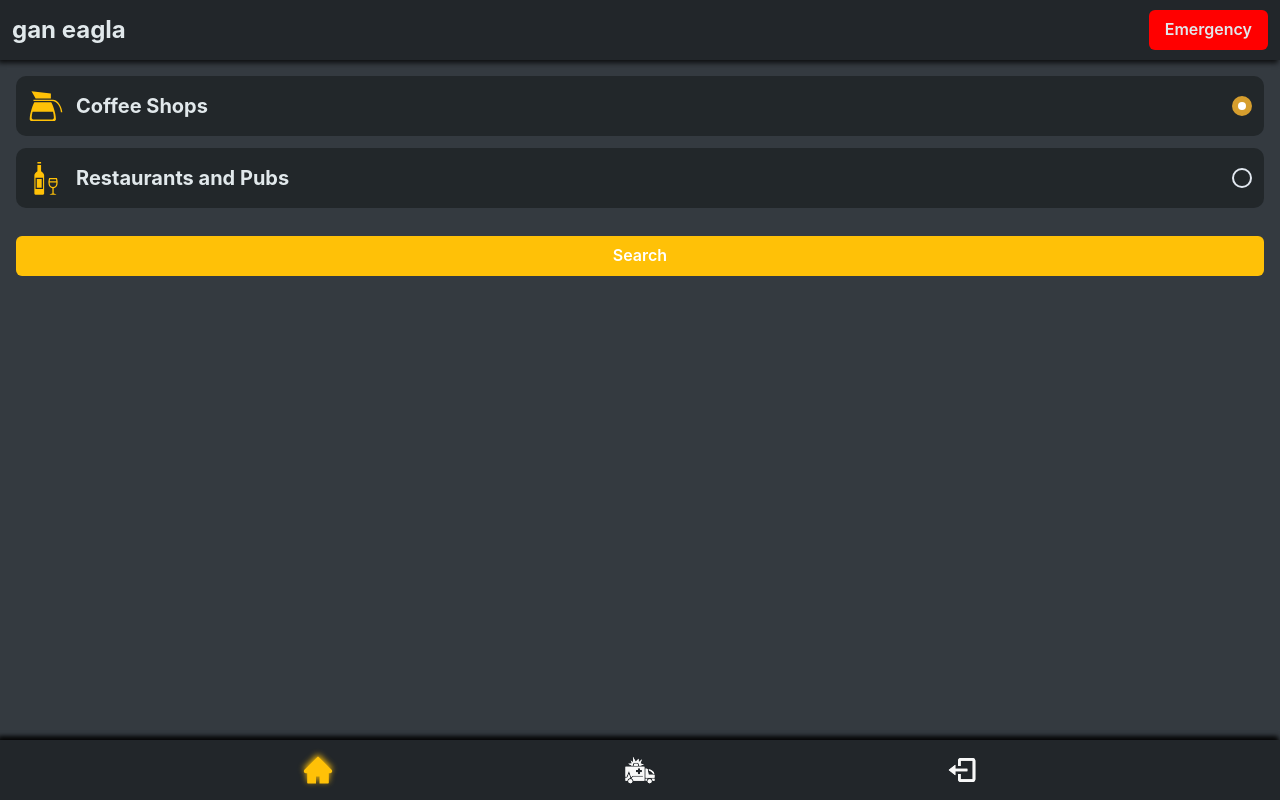
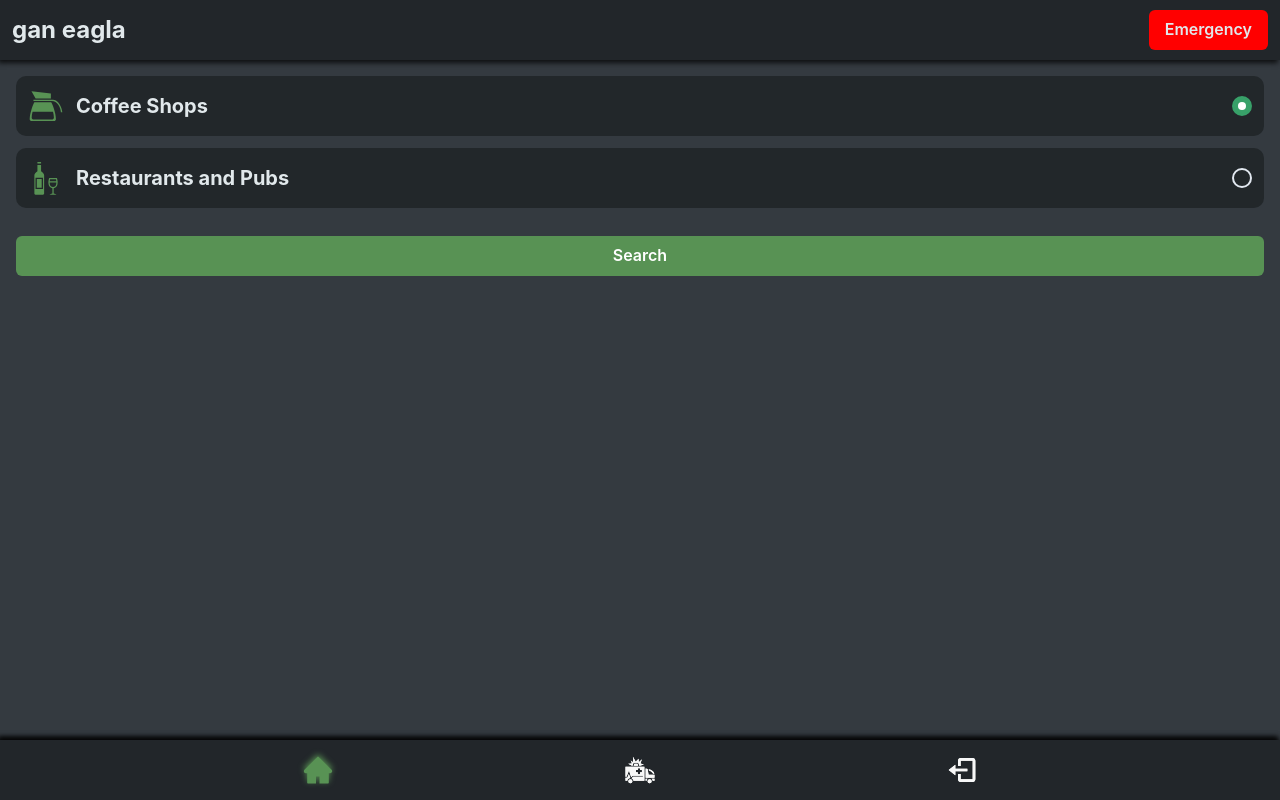
Before and after one commit to MayoSR/EmergencyApp, a React (Create React App) app: page /home in a window 1280 px wide. Built offline with nearby package versions, Linux system fonts and the light colour scheme.

Commit message:
Renamed app

```diff
--- a/src/components/CoffeeDetails.jsx
+++ b/src/components/CoffeeDetails.jsx
@@ -62,7 +62,7 @@ export default function CoffeeDetails() {
                                 <Flex justifyContent="space-between" alignItems="center" width="100%">
 
                                     <Flex alignItems="center">
-                                        <Icon color="#FFC107" w={6} h={6} as={data.icon} />
+                                        <Icon color="#589254" w={6} h={6} as={data.icon} />
 
                                         <Heading ml={3} fontSize="xl" textAlign="justify">{data.desc}</Heading>
 
--- a/src/components/Home.jsx
+++ b/src/components/Home.jsx
@@ -26,17 +26,17 @@ export default function Home() {
                     <Flex flexDir="column" p={4}>
                         <Flex bg="#22272a" alignItems="center" justifyContent="space-between" p={3} mb={3} borderRadius="10px">
                             <Flex alignItems="center">
-                                <Icon color="#FFC107" w={9} h={9} as={GiCoffeePot} />
+                                <Icon color="#589254" w={9} h={9} as={GiCoffeePot} />
                                 <Heading ml={3} fontSize="xl"> Coffee Shops</Heading>
                             </Flex>
-                            <Radio size="lg" value="1" colorScheme="yellow" />
+                            <Radio size="lg" value="1" colorScheme="green" />
                         </Flex>
                         <Flex bg="#22272a" alignItems="center" justifyContent="space-between" p={3} mb={3} borderRadius="10px">
                             <Flex alignItems="center">
-                                <Icon color="#FFC107" w={9} h={9} as={GiWineBottle} />
+                                <Icon color="#589254" w={9} h={9} as={GiWineBottle} />
                                 <Heading ml={3} fontSize="xl"> Restaurants and Pubs</Heading>
                             </Flex>
-                            <Radio size="lg" value="2" colorScheme="yellow" />
+                            <Radio size="lg" value="2" colorScheme="green" />
                         </Flex>
 
                     </Flex>
@@ -44,7 +44,7 @@ export default function Home() {
 
             </Box>
             <Box px={4} >
-                <Button bg="#FFC107" color="#fff" onClick={() => tabToChangeTo === 1 ? history.push("/search/coffee") : history.push("/search/restaurant")} variant="filled" isFullWidth>
+                <Button bg="#589254" color="#fff" onClick={() => tabToChangeTo === 1 ? history.push("/search/coffee") : history.push("/search/restaurant")} variant="filled" isFullWidth>
                     Search
                 </Button>
             </Box>
--- a/src/components/LogIn.jsx
+++ b/src/components/LogIn.jsx
@@ -40,11 +40,11 @@ export default function SignUp() {
                 <Input ref={passwordIpRef} type={passwordVisibility ? "text" : "password"} className={classes.darkIp} placeholder="Password" size="lg" />
                 <InputRightElement children={<Icon as={passwordVisibility ? AiOutlineEyeInvisible : AiOutlineEye} mt={2} w={6} h={6} color="gray.300" />} onClick={() => modifyPasswordVisibility()} />
             </InputGroup>
-            <Button bg="#FFC107" isFullWidth border="none" variant="outline" onClick={() => history.push("/home")} >
+            <Button bg="#589254" isFullWidth border="none" variant="outline" onClick={() => history.push("/home")} >
                 Login
             </Button>
             <Box onClick={() => history.push("/signup")}>
-                <Text fontSize="sm" align="center" mt={8}>Don't have an account?<Text ml={1} color="#FFC107">Sign up.</Text ></Text>
+                <Text fontSize="sm" align="center" mt={8}>Don't have an account?<Text ml={1} color="#589254">Sign up.</Text ></Text>
 
             </Box>
 
--- a/src/components/Navbar.jsx
+++ b/src/components/Navbar.jsx
@@ -20,9 +20,9 @@ export default function Navbar() {
 
     return (
         <Flex position="fixed" bottom="0" left="0" right="0" width="100vw" boxShadow="-2px -3px 5px 0px rgba(0,0,0,0.75)" justifyContent="space-evenly" alignItems="center" bg="#22262a" height="60px" p={3}>
-            <Icon color={selectedIcon === 1 ? "#FFC107" : "#f8f8f8"} filter={selectedIcon === 1 ? "drop-shadow(0px -2px 3px #FFC107)" : "drop-shadow(0px 0px 0px #fff)"} w={8} h={8} as={AiFillHome} onClick={() => selectTab(1, "home")} />
-            <Icon color={selectedIcon === 2 ? "#FFC107" : "#f8f8f8"} filter={selectedIcon === 2 ? "drop-shadow(0px -2px 3px #FFC107)" : "drop-shadow(0px 0px 0px #fff)"} w={8} h={8} as={GiAmbulance} onClick={() => selectTab(2, "emergency")} />
-            <Icon color={selectedIcon === 3 ? "#FFC107" : "#f8f8f8"} filter={selectedIcon === 3 ? "drop-shadow(0px -2px 3px #FFC107)" : "drop-shadow(0px 0px 0px #fff)"} w={8} h={8} as={BiLogOut} onClick={() => selectTab(3, "")} />
+            <Icon color={selectedIcon === 1 ? "#589254" : "#f8f8f8"} filter={selectedIcon === 1 ? "drop-shadow(0px -2px 3px #589254)" : "drop-shadow(0px 0px 0px #fff)"} w={8} h={8} as={AiFillHome} onClick={() => selectTab(1, "home")} />
+            <Icon color={selectedIcon === 2 ? "#589254" : "#f8f8f8"} filter={selectedIcon === 2 ? "drop-shadow(0px -2px 3px #589254)" : "drop-shadow(0px 0px 0px #fff)"} w={8} h={8} as={GiAmbulance} onClick={() => selectTab(2, "emergency")} />
+            <Icon color={selectedIcon === 3 ? "#589254" : "#f8f8f8"} filter={selectedIcon === 3 ? "drop-shadow(0px -2px 3px #589254)" : "drop-shadow(0px 0px 0px #fff)"} w={8} h={8} as={BiLogOut} onClick={() => selectTab(3, "")} />
         </Flex>
     )
 }
--- a/src/components/SignUp.jsx
+++ b/src/components/SignUp.jsx
@@ -33,7 +33,7 @@ export default function SignUp() {
             </Flex>
             <Flex flexDirection="column" p={5}>
 
-                <Heading color="#FFC107" fontSize="3xl" mb={4}>Personal Details</Heading>
+                <Heading color="#589254" fontSize="3xl" mb={4}>Personal Details</Heading>
                 <Flex mb={3}>
                     <Flex flexDir="column" alignItems="center" mr={2}>
                         <Heading fontSize="md" width="100%" mb={1}>First Name</Heading>
@@ -103,7 +103,7 @@ export default function SignUp() {
                     </InputGroup>
                 </Flex>
                 <Divider my={3} />
-                <Heading fontSize="3xl" color="#FFC107" mb={4}>Emergency Details</Heading>
+                <Heading fontSize="3xl" color="#589254" mb={4}>Emergency Details</Heading>
                 {contactArr.map(contact => {
                     return (<Box>
                         <Heading fontSize="2xl" mb={2}>Contact {contact}:</Heading>
```
